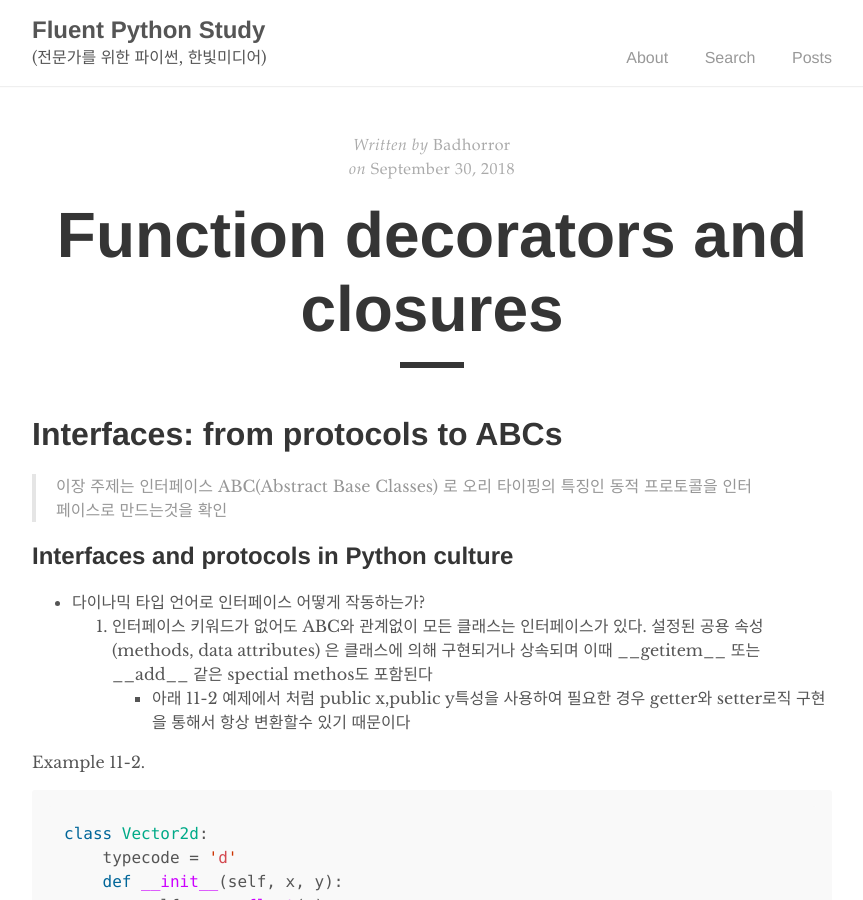
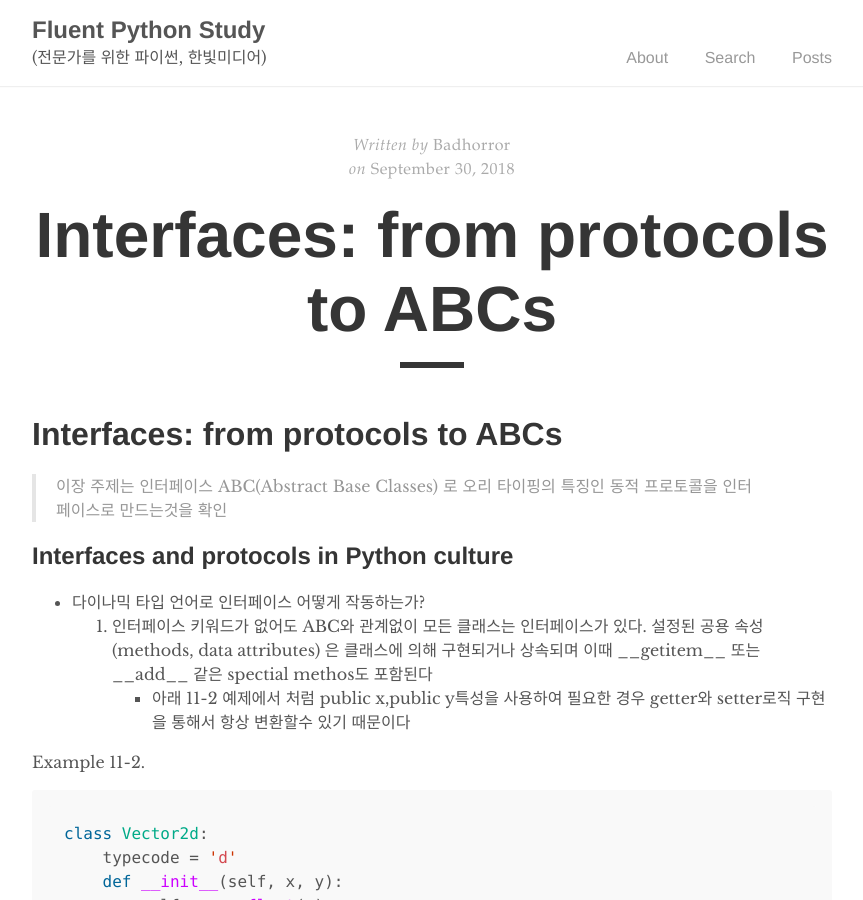
Before and after one commit to hydblab/hydblab.github.io, a Jekyll site: the page built from _posts/2018-09-30-chapter11.md, in a window 1280 px wide and 900 px high. Shown: the whole window, without its empty margins (208-1071 px from the left). Built offline with Jekyll 4.4.1, drawn with Linux system fonts in a browser that asks for light colours.

Commit message:
title 수정

```diff
--- a/_posts/2018-09-30-chapter11.md
+++ b/_posts/2018-09-30-chapter11.md
@@ -1,6 +1,6 @@
 ---
 layout: post
-title: "Function decorators and closures"
+title: "Interfaces: from protocols to ABCs"
 author: "Badhorror"
 ---
 # Interfaces: from protocols to ABCs
```
